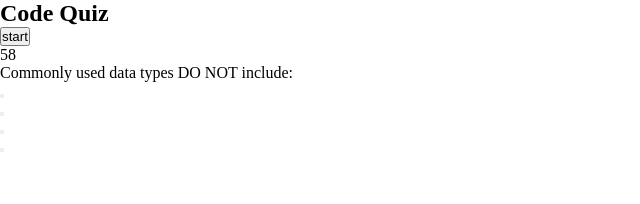
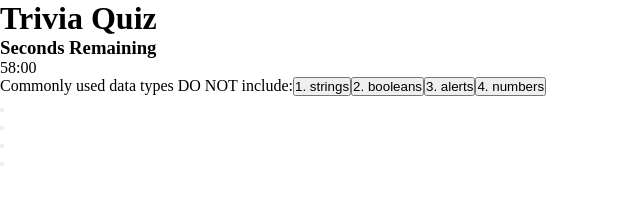
Before and after one commit to KevinBelknap/quizone, a plain HTML site: page index.html in a window 1280 px wide. Both pictures are taken after a click on the button "start". Shown: the whole page, without its empty margins (0-640 px from the left). Drawn offline with Linux system fonts and the light colour scheme.

Commit message:
new changes

```diff
--- a/assets/script.js
+++ b/assets/script.js
@@ -1,13 +1,18 @@
-// list of all questions, choices, and answers
-var time = 60
-var timerid;
+const startBtn = document.getElementById('start-btn');
+const questionContainer = document.getElementById('question-container');
+const answerButtons = document.getElementById('answer-buttons');
+const timer = document.getElementById('timer');
+const endContainer = document.getElementById('end-container');
+const finalScore = document.getElementById('final-score');
+const initialsForm = document.getElementById('initials-form');
+const initialsInput = document.getElementById('initials');
 
-var questionsEL = document.getElementById('question-title')
-var choice = document.getElementById('question')
-var timer = document.getElementById('timer')
-var start = document.getElementById('Start-Quiz')
+let currentQuestionIndex = 0;
+let timeLeft = 60;
+let score = 0;
+let timerInterval;
 
-
+// Define the quiz questions and answers
 var questions = [
   {
     title: 'Commonly used data types DO NOT include:',
@@ -41,34 +46,48 @@ var questions = [
     choices: ['JavaScript', 'terminal / bash', 'for loops', 'console.log'],
     answer: 'console.log',
   },
+];
 
+// Start the quiz when the start button is clicked
+startBtn.addEventListener('click', startQuiz);
 
-
-
-
-];
+// Start the quiz
 function startQuiz() {
-    timerid = setInterval(clockTick, 1000)
-    timer.textContent = time
-    nextquestion()
+  startTimer();
+  showQuestion();
+  let start=document.getElementById('start-btn')
+  start.setAttribute('class', 'hidden')
 }
 
-function clockTick() {
-    time--
-    timer.textContent = time
+// Start the timer
+function startTimer() {
+  timerInterval = setInterval(function() {
+    timeLeft--;
+    timer.textContent = `${timeLeft.toString().padStart(2, '0')}:00`;
 
+    if (timeLeft === 0) {
+      endQuiz();
+    }
+  }, 1000);
 }
 
-function nextquestion() {
-    var currentQuestion = questions[0]
+// Display the current question and answers
+function showQuestion() {
+  const question = questions[currentQuestionIndex];
+  questionContainer.textContent = question.title;
+currentQuestionIndex++
+    for (var i = 0; i < question.choices.length; i++) {
 
-    var titleid = document.getElementById('question-title')
+   var choice = question.choices[i];
+    console.log(i + 1 + '. ' + choice)
+    console.log(choice)
+    var choiceNode = document.createElement('button');
+    choiceNode.setAttribute('class', 'choice');
+    choiceNode.setAttribute('value', choice);
 
-    titleid.textContent = currentQuestion.title
-var options = getElementById('choice')
-options.textContent = currentQuestion.choices[1]
-console.log(options)
-}
+    choiceNode.textContent = i + 1 + '. ' + choice;
 
+    // display on the page
+    questionContainer.appendChild(choiceNode);
 
-start.onclick = startQuiz
+  }}
--- a/assets/style.css
+++ b/assets/style.css
@@ -3,3 +3,7 @@ margin: 0;
 padding: 0;
 box-sizing: border-box;
 }
+.hidden{
+    display: none;
+
+}
--- a/index.html
+++ b/index.html
@@ -1,24 +1,34 @@
 <!DOCTYPE html>
 <html lang="en">
+
 <head>
   <meta charset="UTF-8">
   <link rel="stylesheet" href="assets/style.css">
   <meta http-equiv="X-UA-Compatible" content="IE=edge">
   <meta name="viewport" content="width=device-width, initial-scale=1.0">
-    <title>Document</title>
+  <title>Module_4 Trivia </title>
 </head>
 
 <body>
-<div class="container">
-<h2>Code Quiz</h2>
+  <header class="header">
+    <h1>Trivia Quiz</h1>
+  </header>
 
-<button id="Start-Quiz">start</button>
+  <Main>
+    <section class="card-timer">
+<h3>Seconds Remaining</h3>
+
+    </section>
+
+
+    <button id="start-btn">start</button>
 
 
     </div>
-<div class="container">
+    <div class="header">
       <div id="timer"></div>
       <div class="question-title" id="question-title"></div>
+      <div id="question-container"> </div>
       <div class="question" id="question"><button id="choice"></button></div>
       <div class="question" id="question"><button id="choice"></button></div>
       <div class="question" id="question"><button id="choice"></button></div>
@@ -28,10 +38,10 @@
 
     </div>
 
+    <script src="./assets/script.js"></script>
 
+  </Main>
 
-
-  <script src="./assets/script.js"></script>
 </body>
 
 
```
Lines whose indentation alone changed are shown as unchanged.
